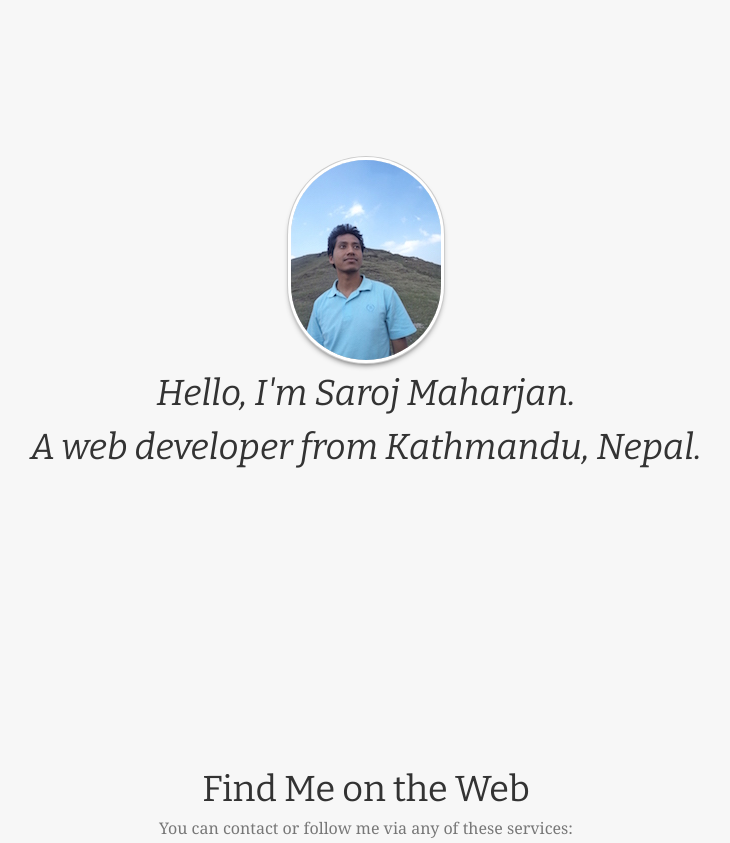
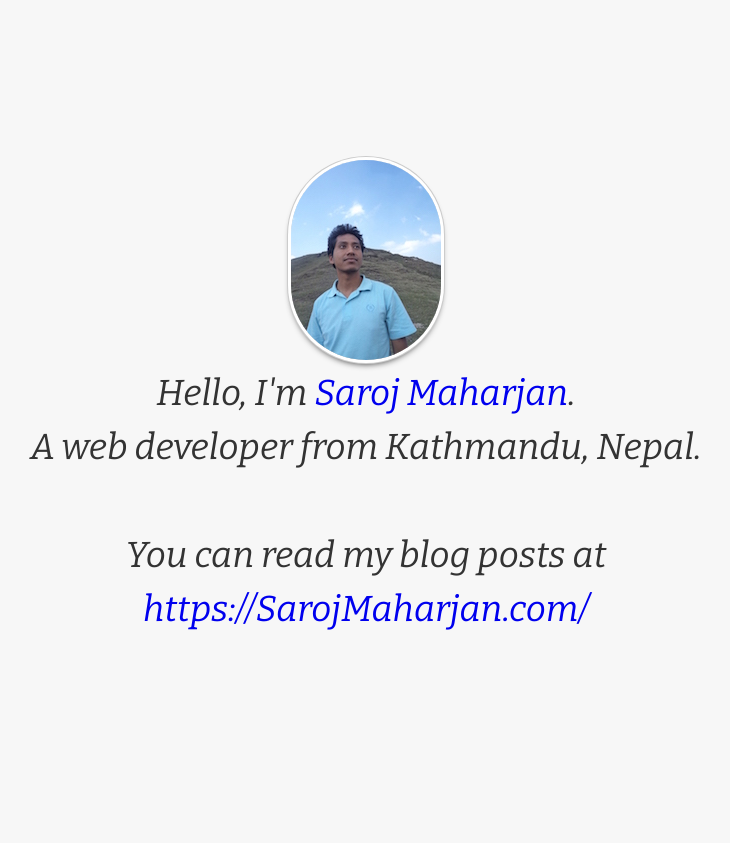
Before and after one commit to zoras/zoras.github.io, a plain HTML site: page index.html in a window 1280 px wide. Shown: the top 843 px of the page, without its empty margins (274-1004 px from the left). Drawn offline with nearby package versions, Linux system fonts and the light colour scheme.

Commit message:
Add link to blog site

```diff
--- a/index.html
+++ b/index.html
@@ -25,8 +25,17 @@
   <body>
 
     <header class="header">
-      <img src="images/avatar.png" width="150" height="200" class="avatar" />
-      <h1>Hello, I'm Saroj Maharjan. <br /> A web developer from Kathmandu, Nepal.</h1>
+      <img src="images/avatar.png" width="150" height="200" class="avatar" alt='Saroj' />
+      <h1>
+        Hello, I'm <a href="https://sarojmaharjan.com/">Saroj Maharjan</a>.
+        <br />
+        A web developer from Kathmandu, Nepal.
+        <br />
+        <br />
+        You can read my blog posts at
+        <br />
+        <a href="https://sarojmaharjan.com/">https://SarojMaharjan.com/</a>
+      </h1>
     </header>
 <!--
     <section class="content">
```
